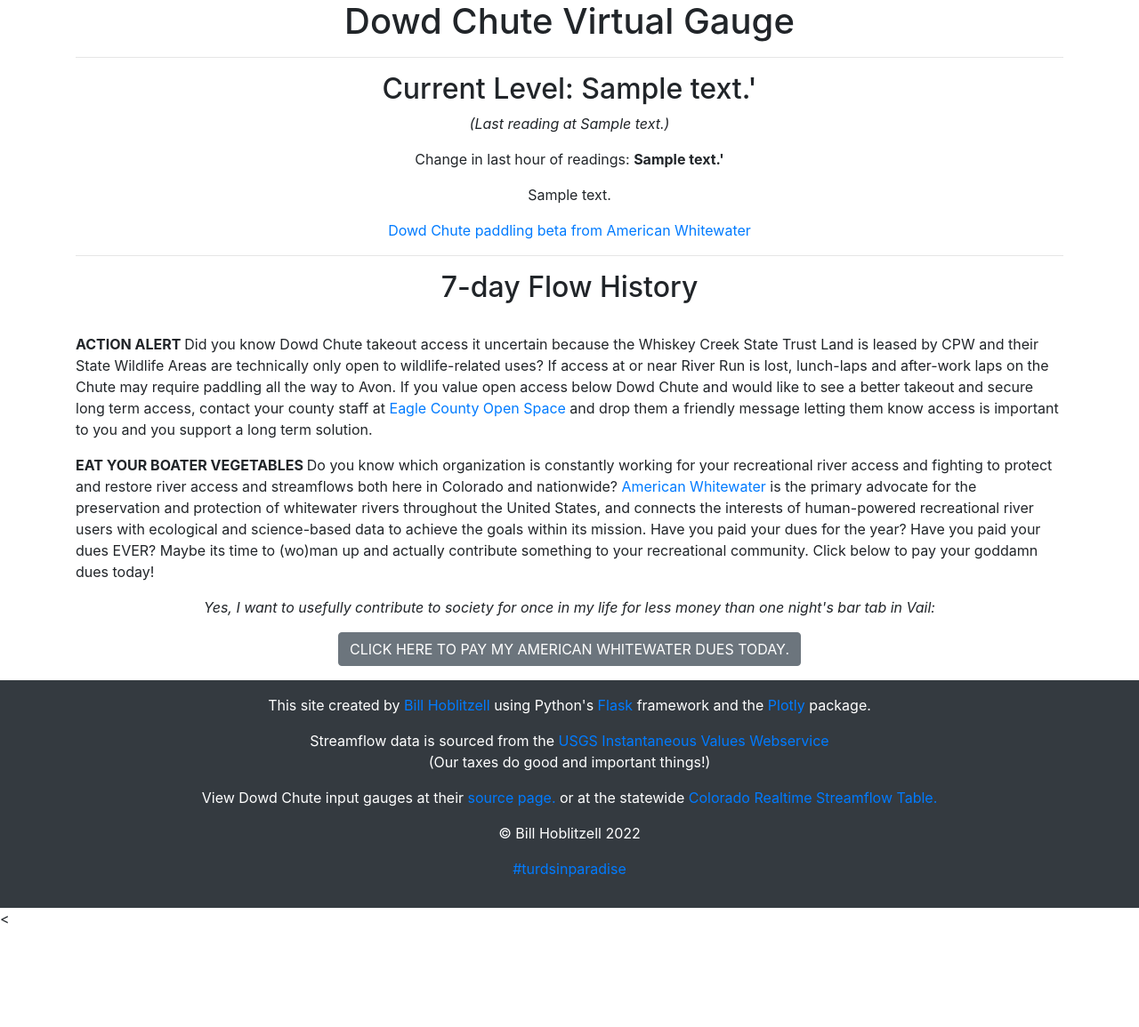
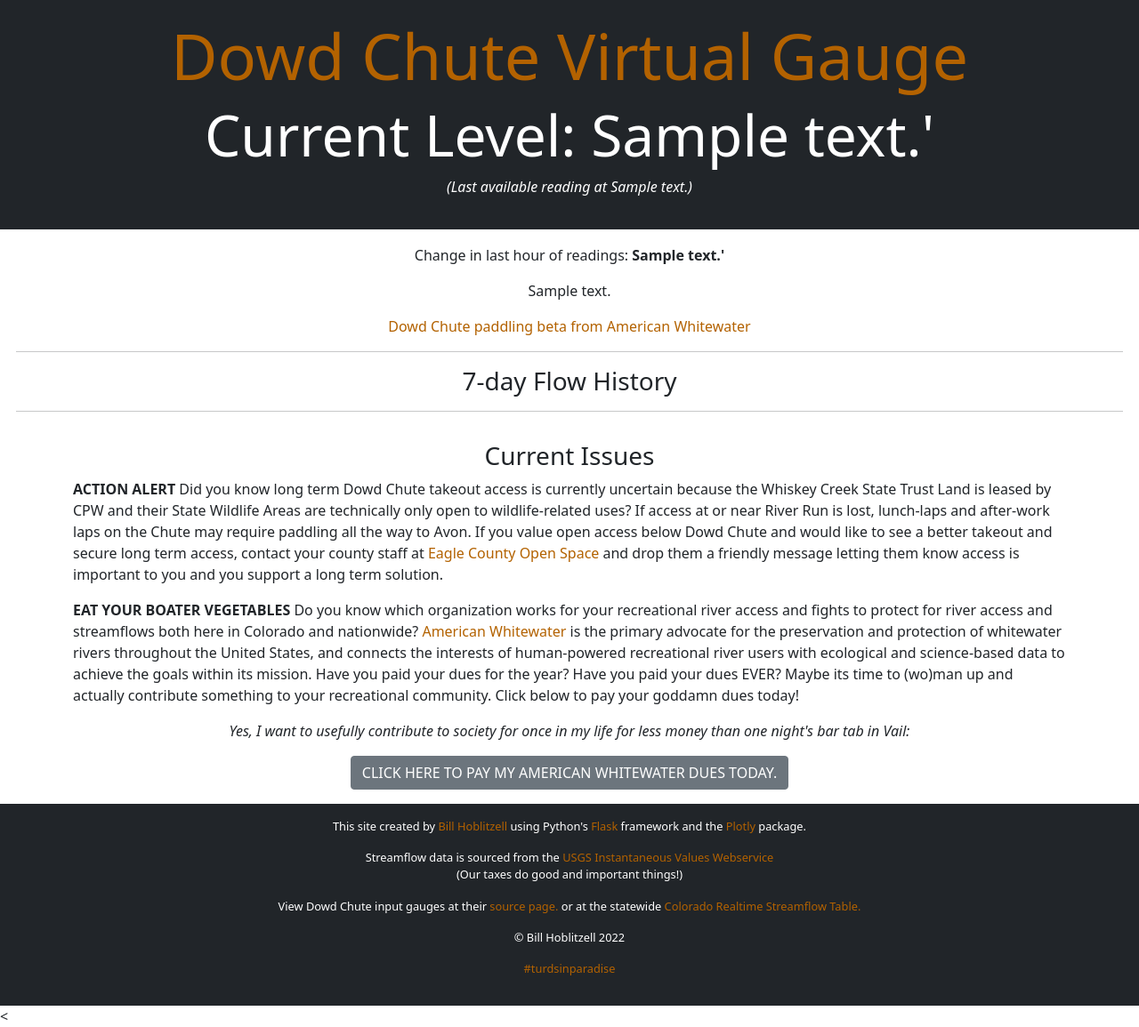
Before and after one commit to skisleeprepeat/dowd-chute-gauge, a Flask app: template dowd_gauge_app/templates/index.html in a window 1280 px wide. Shown: the whole page at 89% size. Before the commit the page ends 1039 px from the top, so only its background shows below. Run offline with Flask 2, Linux system fonts and the light colour scheme; the template is opened without the code that fills it: most values are stand-ins (such as "Sample title", 1, 10 or a date in 2020); some libraries are stand-ins or nearby versions.

Commit message:
page styling changes

```diff
--- a/dowd_gauge_app/static/css/01-local-styles.css
+++ b/dowd_gauge_app/static/css/01-local-styles.css
@@ -5,3 +5,29 @@
 .chart {
   margin-top: 1vh;
 }
+
+.remove-all-padding{
+margin:0 ! important;
+padding:0 ! important;
+}
+
+footer {
+  font-size: 0.8rem;
+}
+
+.headline {
+  padding: 1.2rem;
+}
+
+.text-status {
+  padding: 1.1rem;
+}
+
+a {
+  color: #b36200;
+  text-decoration: none;
+}
+
+.page-title {
+  color: #b36200;
+}
--- a/dowd_gauge_app/templates/index.html
+++ b/dowd_gauge_app/templates/index.html
@@ -3,12 +3,18 @@
 
   <head>
     <meta charset="utf-8">
-    <title>Dowd</title>
-    <!-- bootstrap -->
-    <link rel="stylesheet" href="https://cdn.jsdelivr.net/npm/bootstrap@4.0.0/dist/css/bootstrap.min.css" integrity="sha384-Gn5384xqQ1aoWXA+058RXPxPg6fy4IWvTNh0E263XmFcJlSAwiGgFAW/dAiS6JXm" crossorigin="anonymous">
+    <title>Dowd Level</title>
+    <!-- bootstrap 4 -->
+    <!-- <link rel="stylesheet" href="https://cdn.jsdelivr.net/npm/bootstrap@4.0.0/dist/css/bootstrap.min.css" integrity="sha384-Gn5384xqQ1aoWXA+058RXPxPg6fy4IWvTNh0E263XmFcJlSAwiGgFAW/dAiS6JXm" crossorigin="anonymous">
     <script src="https://code.jquery.com/jquery-3.2.1.slim.min.js" integrity="sha384-KJ3o2DKtIkvYIK3UENzmM7KCkRr/rE9/Qpg6aAZGJwFDMVNA/GpGFF93hXpG5KkN" crossorigin="anonymous"></script>
     <script src="https://cdn.jsdelivr.net/npm/popper.js@1.12.9/dist/umd/popper.min.js" integrity="sha384-ApNbgh9B+Y1QKtv3Rn7W3mgPxhU9K/ScQsAP7hUibX39j7fakFPskvXusvfa0b4Q" crossorigin="anonymous"></script>
-    <script src="https://cdn.jsdelivr.net/npm/bootstrap@4.0.0/dist/js/bootstrap.min.js" integrity="sha384-JZR6Spejh4U02d8jOt6vLEHfe/JQGiRRSQQxSfFWpi1MquVdAyjUar5+76PVCmYl" crossorigin="anonymous"></script>
+    <script src="https://cdn.jsdelivr.net/npm/bootstrap@4.0.0/dist/js/bootstrap.min.js" integrity="sha384-JZR6Spejh4U02d8jOt6vLEHfe/JQGiRRSQQxSfFWpi1MquVdAyjUar5+76PVCmYl" crossorigin="anonymous"></script> -->
+
+
+    <!-- boostrap 5 -->
+    <link href="https://cdn.jsdelivr.net/npm/bootstrap@5.0.2/dist/css/bootstrap.min.css" rel="stylesheet" integrity="sha384-EVSTQN3/azprG1Anm3QDgpJLIm9Nao0Yz1ztcQTwFspd3yD65VohhpuuCOmLASjC" crossorigin="anonymous">
+    <script src="https://cdn.jsdelivr.net/npm/bootstrap@5.0.2/dist/js/bootstrap.bundle.min.js" integrity="sha384-MrcW6ZMFYlzcLA8Nl+NtUVF0sA7MsXsP1UyJoMp4YLEuNSfAP+JcXn/tWtIaxVXM" crossorigin="anonymous"></script>
+
     <!-- my styles (needs to be loaded after the plotly code to override it) -->
     <link rel='stylesheet', type='text/css' href="{{ url_for('static',filename='css/01-local-styles.css') }}" />
 
@@ -16,54 +22,62 @@
 
   <body>
 
-    <!-- create a div to hold the chart with specified id-->
-    <div class='container text-center'>
+    <!-- current level -->
 
-      <h1>Dowd Chute Virtual Gauge</h1>
-      <hr>
-      <div class='container'>
-          <h2>Current Level: {{ text_update[0] }}'</h2>
-          <p><i>(Last reading at {{ text_update[1] }})</i></p>
+      <!-- yesterday's levels, 7-day history charts-->
+    <div class='headline text-center bg-dark text-white'>
+      <h1 class='page-title display-2'>Dowd Chute Virtual Gauge</h1>
+      <h2 class='display-3'>Current Level: {{ text_update[0] }}'</h2>
+      <p><i>(Last available reading at {{ text_update[1] }})</i></p>
+    </div>
+
+    <div class='text-status text-center'>
       <!-- text level update -->
       <div id='text-update'>
         <p>Change in last hour of readings:  <strong>{{ text_update[2] }}&apos;</strong></p>
         {% autoescape false %}
         <p>{{ text_update[3] }}</p>
         {% endautoescape %}
+
       </div>
-          <div>
+      <p>
         <a href="https://www.americanwhitewater.org/content/River/view/river-detail/4266/main" target="_blank">
           Dowd Chute paddling beta from American Whitewater
         </a>
-          </div>
-      </div>
-
+      </p>
       <hr>
-      <div class='container'>
-        <h2>7-day Flow History</h2>
+      <div class='history-charts'>
+        <h2 class='fs-3'>7-day Flow History</h2>
         <!-- 7 day hydrograph for Dowd gauge feet level -->
         <div id='dowd_chart' class='chart responsive-plot text-center' style='max-height:400px; margin-top: 1vh !important;'></div>
         <!-- 7 day level for gauges upstream and downstream -->
         <div id='multi_chart' class='chart responsive-plot' style='max-height:400px;  margin-top: 1vh !important;'></div>
       </div>
+      <hr>
+    </div>
 
-    </div>
-    <br>
+
+
+    <div>
+      <h2 class = 'text-center fs-3'>Current Issues</h2>
       <div class='container'>
-      <p><strong>ACTION ALERT </strong> Did you know Dowd Chute takeout access
-        it uncertain because the Whiskey Creek State Trust Land is leased by CPW
-        and their State Wildlife Areas are technically only open to
-        wildlife-related uses?  If access at or near River Run is lost,
-        lunch-laps and after-work laps on the Chute may require paddling all
-        the way to Avon. If you value open access below Dowd Chute and
-        would like to see a better takeout and secure long term access, contact your
+        <p><strong>ACTION ALERT </strong> Did you know long term Dowd Chute
+          takeout access is currently uncertain because the Whiskey Creek State
+          Trust Land is leased by CPW and their State Wildlife Areas are
+          technically only open to wildlife-related uses?
+          If access at or near River Run is lost, lunch-laps and after-work laps
+          on the Chute may require paddling all the way to Avon.
+          If you value open access below Dowd Chute and would like to see a
+          better takeout and secure long term access, contact your
           county staff at <a href="https://www.eaglecounty.us/openspace">Eagle
           County Open Space</a> and drop them a friendly message letting them
           know access is important to you and you support a long term solution.
         </p>
+      </div>
+      <div class='container'>
         <p><strong>EAT YOUR BOATER VEGETABLES </strong> Do you know which
-        organization is constantly working for your recreational river access
-        and fighting to protect and restore river access and streamflows both
+          organization works for your recreational river access
+          and fights to protect for river access and streamflows both
           here in Colorado and nationwide?
           <a href="https://www.americanwhitewater.org/" target="_blank">
           American Whitewater</a> is the primary advocate for the preservation
@@ -78,6 +92,7 @@
           <p><em>Yes, I want to usefully contribute to society for once in my
             life for less money than one night's bar tab in Vail: </em></p>
           <p><a class="btn btn-secondary" href="https://membership.americanwhitewater.org/s/lightningmembership" target='_blank' role='button'>CLICK HERE TO PAY MY AMERICAN WHITEWATER DUES TODAY.</a></p>
+        </div>
       </div>
     </div>
 
```
Lines whose indentation alone changed are shown as unchanged.
